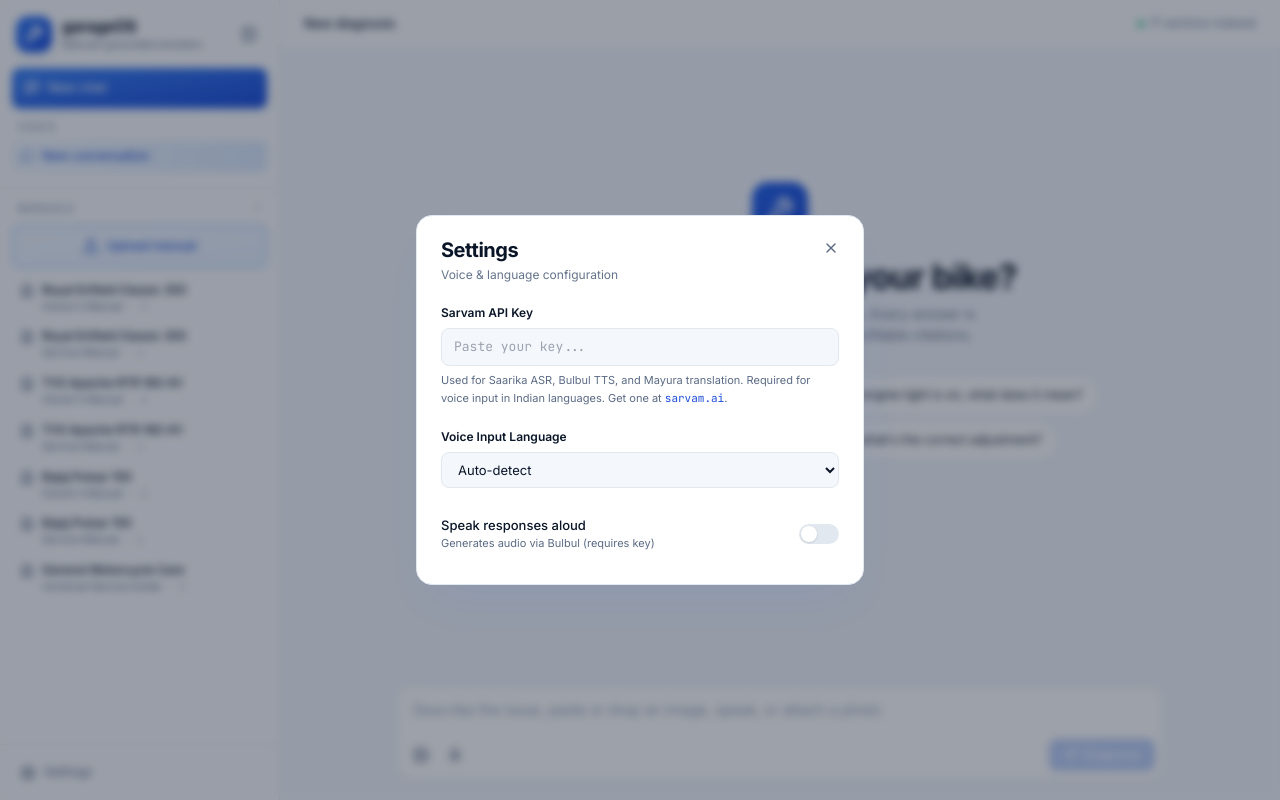
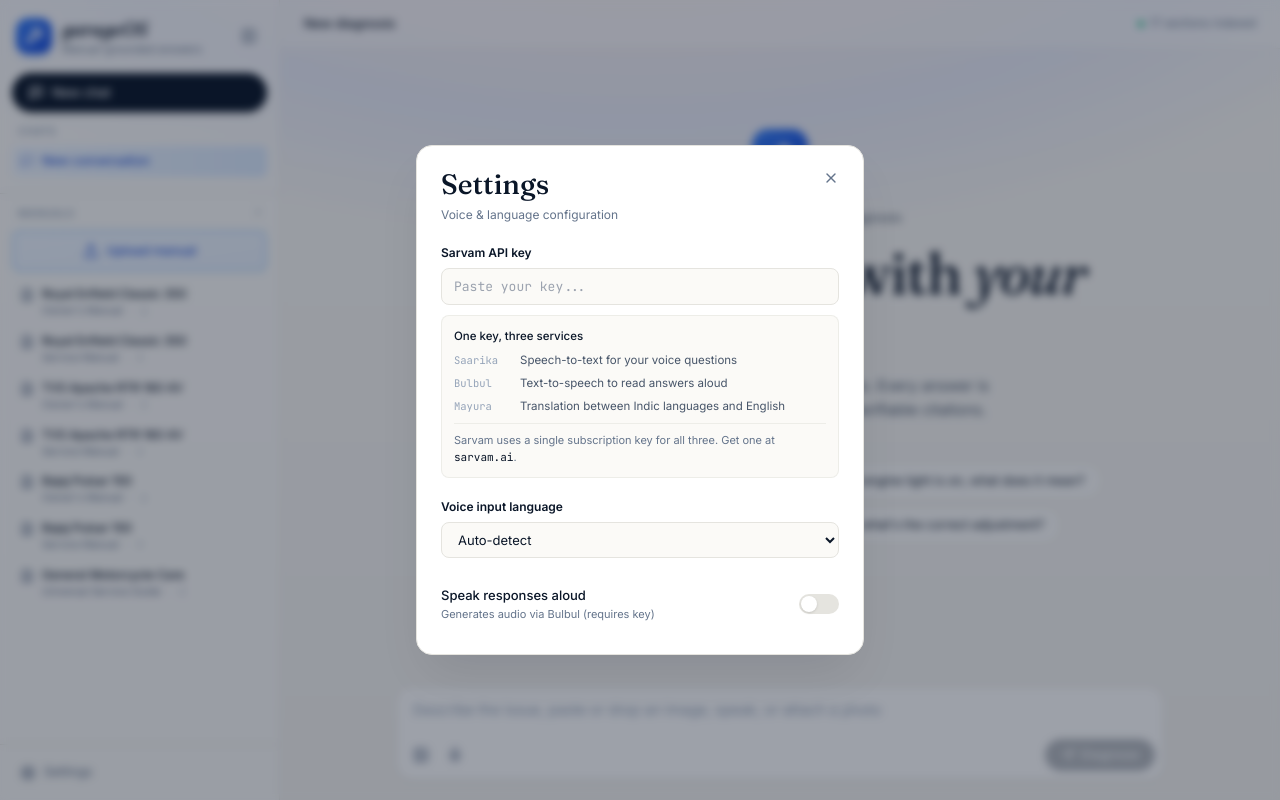
Before and after one commit to whitiger26/sarvam, a React (Vite) app: page / in a window 1280 px wide. Both pictures are taken after a click on the button "Settings". Built offline with nearby package versions, Linux system fonts and the light colour scheme.

Commit message:
UI fixes and STT

```diff
--- a/src/App.jsx
+++ b/src/App.jsx
@@ -48,7 +48,7 @@ function ensureFonts() {
   link.id = FONT_LINK_ID;
   link.rel = "stylesheet";
   link.href =
-    "https://fonts.googleapis.com/css2?family=Inter:wght@400;500;600;700;800&family=JetBrains+Mono:wght@400;500;600&display=swap";
+    "https://fonts.googleapis.com/css2?family=Inter:wght@400;500;600;700;800&family=Fraunces:ital,opsz,wght@0,9..144,400;0,9..144,500;0,9..144,600;0,9..144,700;1,9..144,400;1,9..144,500;1,9..144,600&family=JetBrains+Mono:wght@400;500;600&display=swap";
   document.head.appendChild(link);
 }
 
@@ -685,7 +685,7 @@ function Logo({ collapsed }) {
       </div>
       {!collapsed && (
         <div className="flex flex-col leading-tight">
-          <div className="font-display text-[16px] font-bold text-[#0A1628] tracking-tight">
+          <div className="font-serif italic text-[20px] text-[#0A1628] tracking-tight" style={{ fontVariationSettings: "'opsz' 96, 'SOFT' 100, 'wght' 500" }}>
             garageOS
           </div>
           <div className="text-[11px] text-[#64748B] mt-0.5">
@@ -716,7 +716,7 @@ function Sidebar({
 
   return (
     <aside
-      className={`bg-[#FAFBFD] border-r border-[#E2E8F0] flex flex-col transition-all duration-200 ease-out ${
+      className={`bg-white/50 backdrop-blur-sm border-r border-[#E5E4DF]/70 flex flex-col transition-all duration-200 ease-out ${
         collapsed ? "w-[56px]" : "w-[280px]"
       }`}
     >
@@ -749,7 +749,7 @@ function Sidebar({
       <div className={`${collapsed ? "px-2" : "px-3"} pt-2 pb-3`}>
         <button
           onClick={onNewConversation}
-          className={`w-full flex items-center ${collapsed ? "justify-center h-10 w-10 mx-auto" : "justify-start gap-2 px-3 py-2.5"} bg-gradient-to-br from-[#3B82F6] to-[#1D4ED8] hover:from-[#2563EB] hover:to-[#1E40AF] text-white rounded-lg text-[13px] font-medium transition-all shadow-md shadow-blue-500/20 hover:shadow-lg hover:shadow-blue-500/30`}
+          className={`w-full flex items-center ${collapsed ? "justify-center h-10 w-10 mx-auto" : "justify-start gap-2 px-4 py-2.5"} bg-[#0A1628] hover:bg-[#1E293B] text-white rounded-full text-[13px] font-medium transition-all shadow-md shadow-black/10 hover:shadow-lg`}
           title={collapsed ? "New chat" : undefined}
         >
           <MessageSquarePlus className="w-4 h-4 flex-shrink-0" strokeWidth={2.25} />
@@ -797,7 +797,7 @@ function Sidebar({
         </div>
       )}
 
-      <div className={`${collapsed ? "px-2" : "px-3"} mt-2 border-t border-[#E2E8F0] pt-3`}>
+      <div className={`${collapsed ? "px-2" : "px-3"} mt-2 border-t border-[#E5E4DF] pt-3`}>
         {!collapsed && (
           <div className="flex items-center justify-between px-1.5 mb-2">
             <div className="text-[10.5px] font-semibold text-[#94A3B8] uppercase tracking-wide" style={{ letterSpacing: "0.04em" }}>
@@ -869,7 +869,7 @@ function Sidebar({
       )}
 
       {/* Footer */}
-      <div className={`mt-auto ${collapsed ? "px-2" : "px-3"} py-3 border-t border-[#E2E8F0]`}>
+      <div className={`mt-auto ${collapsed ? "px-2" : "px-3"} py-3 border-t border-[#E5E4DF]`}>
         <button
           onClick={onOpenSettings}
           className={`w-full flex items-center ${collapsed ? "justify-center" : "gap-2 px-2"} py-1.5 text-[12.5px] text-[#5B6B85] hover:text-[#0A1628] hover:bg-[#EFF6FF] rounded-md transition-colors`}
@@ -899,7 +899,7 @@ function CitationCard({ n, chunk, onClick }) {
   return (
     <button
       onClick={onClick}
-      className="text-left border border-[#E2E8F0] hover:border-[#2563EB] rounded-lg p-3.5 bg-white hover:shadow-md hover:shadow-blue-500/5 transition-all w-full"
+      className="text-left border border-[#E5E4DF] hover:border-[#2563EB] rounded-lg p-3.5 bg-white hover:shadow-md hover:shadow-blue-500/5 transition-all w-full"
     >
       <div className="flex items-baseline justify-between gap-2 mb-1.5">
         <div className="font-mono text-[10.5px] text-[#2563EB] font-semibold">[{n}]</div>
@@ -1037,7 +1037,7 @@ function MessageBubble({ msg, onCitationClick, onFollowupClick }) {
       <div className="flex justify-end mb-6">
         <div className="max-w-[75%]">
           {msg.image && (
-            <div className="mb-2 rounded-xl overflow-hidden border border-[#E2E8F0]">
+            <div className="mb-2 rounded-xl overflow-hidden border border-[#E5E4DF]">
               <img src={msg.image} alt="upload" className="max-h-56 object-cover" />
             </div>
           )}
@@ -1134,15 +1134,17 @@ function SettingsModal({ open, onClose, sarvamKey, setSarvamKey, voiceLang, setV
   return (
     <div className="fixed inset-0 z-50 bg-[#0A1628]/40 backdrop-blur-sm flex items-center justify-center p-4" onClick={onClose}>
       <div
-        className="bg-white border border-[#E2E8F0] rounded-2xl max-w-md w-full p-6 shadow-2xl shadow-blue-500/10"
+        className="bg-white border border-[#E5E4DF] rounded-2xl max-w-md w-full p-6 shadow-2xl shadow-black/10"
         onClick={e => e.stopPropagation()}
       >
         <div className="flex justify-between items-start mb-5">
           <div>
-            <div className="font-display text-[20px] text-[#0A1628] font-bold tracking-tight leading-none">Settings</div>
-            <div className="text-[12px] text-[#64748B] mt-1.5">Voice & language configuration</div>
-          </div>
-          <button onClick={onClose} className="text-[#5B6B85] hover:text-[#0A1628]">
+            <div className="font-serif text-[28px] text-[#0A1628] leading-none" style={{ fontVariationSettings: "'opsz' 96, 'SOFT' 50, 'wght' 500" }}>
+              Settings
+            </div>
+            <div className="text-[12px] text-[#64748B] mt-2">Voice & language configuration</div>
+          </div>
+          <button onClick={onClose} className="text-[#64748B] hover:text-[#0A1628]">
             <X className="w-4 h-4" />
           </button>
         </div>
@@ -1150,28 +1152,38 @@ function SettingsModal({ open, onClose, sarvamKey, setSarvamKey, voiceLang, setV
         <div className="space-y-5">
           <div>
             <label className="block text-[12px] font-semibold text-[#0A1628] mb-1.5">
-              Sarvam API Key
+              Sarvam API key
             </label>
             <input
               type="password"
               value={sarvamKey}
               onChange={e => setSarvamKey(e.target.value)}
               placeholder="Paste your key..."
-              className="w-full px-3 py-2 text-[13px] font-mono bg-[#F4F7FC] border border-[#E2E8F0] rounded-lg focus:outline-none focus:border-[#2563EB] focus:bg-white transition-colors"
+              className="w-full px-3 py-2 text-[13px] font-mono bg-[#FBFAF7] border border-[#E5E4DF] rounded-lg focus:outline-none focus:border-[#0A1628] focus:bg-white transition-colors"
             />
-            <p className="text-[11px] text-[#5B6B85] mt-1.5 leading-relaxed">
-              Used for Saarika ASR, Bulbul TTS, and Mayura translation. Required for voice input in Indian languages. Get one at <span className="font-mono text-[#1D4ED8]">sarvam.ai</span>.
-            </p>
+            <div className="mt-2.5 rounded-lg bg-[#FBFAF7] border border-[#E5E4DF]/60 p-3">
+              <div className="text-[11.5px] text-[#0A1628] font-medium mb-1.5">
+                One key, three services
+              </div>
+              <div className="text-[11.5px] text-[#475569] leading-relaxed space-y-1">
+                <div className="flex gap-2"><span className="font-mono text-[10.5px] text-[#94A3B8] mt-[1px] w-[58px] flex-shrink-0">Saarika</span><span>Speech-to-text for your voice questions</span></div>
+                <div className="flex gap-2"><span className="font-mono text-[10.5px] text-[#94A3B8] mt-[1px] w-[58px] flex-shrink-0">Bulbul</span><span>Text-to-speech to read answers aloud</span></div>
+                <div className="flex gap-2"><span className="font-mono text-[10.5px] text-[#94A3B8] mt-[1px] w-[58px] flex-shrink-0">Mayura</span><span>Translation between Indic languages and English</span></div>
+              </div>
+              <div className="text-[11px] text-[#64748B] mt-2 pt-2 border-t border-[#E5E4DF]/60">
+                Sarvam uses a single subscription key for all three. Get one at <span className="font-mono text-[#0A1628]">sarvam.ai</span>.
+              </div>
+            </div>
           </div>
 
           <div>
             <label className="block text-[12px] font-semibold text-[#0A1628] mb-1.5">
-              Voice Input Language
+              Voice input language
             </label>
             <select
               value={voiceLang}
               onChange={e => setVoiceLang(e.target.value)}
-              className="w-full px-3 py-2 text-[13px] bg-[#F4F7FC] border border-[#E2E8F0] rounded-lg focus:outline-none focus:border-[#2563EB] focus:bg-white"
+              className="w-full px-3 py-2 text-[13px] bg-[#FBFAF7] border border-[#E5E4DF] rounded-lg focus:outline-none focus:border-[#0A1628] focus:bg-white"
             >
               <option value="unknown">Auto-detect</option>
               <option value="en-IN">English (India)</option>
@@ -1190,11 +1202,11 @@ function SettingsModal({ open, onClose, sarvamKey, setSarvamKey, voiceLang, setV
           <div className="flex items-center justify-between py-2">
             <div>
               <div className="text-[13px] text-[#0A1628] font-medium">Speak responses aloud</div>
-              <div className="text-[11px] text-[#5B6B85]">Generates audio via Bulbul (requires key)</div>
+              <div className="text-[11px] text-[#64748B]">Generates audio via Bulbul (requires key)</div>
             </div>
             <button
               onClick={() => setTtsEnabled(!ttsEnabled)}
-              className={`w-10 h-5 rounded-full transition-colors relative ${ttsEnabled ? "bg-[#2563EB]" : "bg-[#E2E8F0]"}`}
+              className={`w-10 h-5 rounded-full transition-colors relative ${ttsEnabled ? "bg-[#0A1628]" : "bg-[#E5E4DF]"}`}
             >
               <span className={`absolute top-0.5 w-4 h-4 bg-white rounded-full transition-transform shadow ${ttsEnabled ? "left-5" : "left-0.5"}`} />
             </button>
@@ -1210,16 +1222,16 @@ function DocumentPreviewModal({ doc, onClose, onSelectChunk }) {
   return (
     <div className="fixed inset-0 z-50 bg-[#0A1628]/40 backdrop-blur-sm flex items-center justify-center p-4" onClick={onClose}>
       <div
-        className="bg-white border border-[#E2E8F0] rounded-2xl max-w-2xl w-full max-h-[80vh] flex flex-col shadow-2xl shadow-blue-500/10"
+        className="bg-white border border-[#E5E4DF] rounded-2xl max-w-2xl w-full max-h-[80vh] flex flex-col shadow-2xl shadow-blue-500/10"
         onClick={e => e.stopPropagation()}
       >
-        <div className="flex justify-between items-start p-6 border-b border-[#E2E8F0]">
+        <div className="flex justify-between items-start p-6 border-b border-[#E5E4DF]">
           <div className="flex items-start gap-3">
             <div className="w-10 h-10 rounded-lg bg-[#EFF6FF] flex items-center justify-center flex-shrink-0">
               <FileText className="w-5 h-5 text-[#2563EB]" />
             </div>
             <div>
-              <div className="font-display text-[18px] text-[#0A1628] font-bold tracking-tight leading-tight">
+              <div className="font-serif text-[22px] text-[#0A1628] leading-tight" style={{ fontVariationSettings: "'opsz' 96, 'SOFT' 50, 'wght' 500" }}>
                 {doc.brand}
               </div>
               <div className="text-[12px] text-[#5B6B85] mt-0.5 font-mono">
@@ -1236,7 +1248,7 @@ function DocumentPreviewModal({ doc, onClose, onSelectChunk }) {
             <button
               key={chunk.id}
               onClick={() => onSelectChunk(chunk)}
-              className="w-full text-left p-4 border border-[#E2E8F0] hover:border-[#2563EB] hover:bg-[#EFF6FF]/30 rounded-lg transition-all"
+              className="w-full text-left p-4 border border-[#E5E4DF] hover:border-[#2563EB] hover:bg-[#EFF6FF]/30 rounded-lg transition-all"
             >
               <div className="flex items-baseline justify-between gap-3 mb-1.5">
                 <div className="text-[13px] font-semibold text-[#0A1628]">
@@ -1262,12 +1274,12 @@ function ChunkPreviewModal({ chunk, onClose }) {
   return (
     <div className="fixed inset-0 z-[60] bg-[#0A1628]/50 backdrop-blur-sm flex items-center justify-center p-4" onClick={onClose}>
       <div
-        className="bg-white border border-[#E2E8F0] rounded-2xl max-w-lg w-full p-6 shadow-2xl"
+        className="bg-white border border-[#E5E4DF] rounded-2xl max-w-lg w-full p-6 shadow-2xl"
         onClick={e => e.stopPropagation()}
       >
         <div className="flex justify-between items-start mb-4">
           <div>
-            <div className="font-display text-[18px] text-[#0A1628] font-bold tracking-tight leading-tight">
+            <div className="font-serif text-[22px] text-[#0A1628] leading-tight" style={{ fontVariationSettings: "'opsz' 96, 'SOFT' 50, 'wght' 500" }}>
               {chunk.brand}
             </div>
             <div className="text-[11px] font-mono text-[#5B6B85] mt-1">
@@ -1694,14 +1706,24 @@ export default function App() {
     <div
       className="h-screen w-full flex overflow-hidden"
       style={{
-        background: "#F4F7FC",
+        background: `
+          radial-gradient(ellipse 1100px 520px at 50% -180px,
+            rgba(255, 167, 102, 0.22) 0%,
+            rgba(248, 200, 158, 0.18) 18%,
+            rgba(220, 188, 220, 0.16) 38%,
+            rgba(173, 188, 255, 0.20) 58%,
+            rgba(255, 255, 255, 0) 82%
+          ),
+          linear-gradient(180deg, #FBFAF7 0%, #F5F4F1 100%)
+        `,
         fontFamily: "'Inter', -apple-system, BlinkMacSystemFont, 'Segoe UI', sans-serif",
         color: "#0A1628",
       }}
     >
       <style>{`
-        .font-display { font-family: 'Inter', -apple-system, BlinkMacSystemFont, sans-serif; font-feature-settings: 'cv11', 'ss01', 'ss03'; }
-        .font-mono { font-family: 'JetBrains Mono', ui-monospace, 'SF Mono', Menlo, monospace; }
+        .font-display { font-family: 'Fraunces', 'Inter', Georgia, serif; font-variation-settings: 'opsz' 96, 'SOFT' 100; letter-spacing: -0.015em; }
+        .font-serif   { font-family: 'Fraunces', 'Inter', Georgia, serif; font-variation-settings: 'opsz' 144, 'SOFT' 50; }
+        .font-mono    { font-family: 'JetBrains Mono', ui-monospace, 'SF Mono', Menlo, monospace; }
         .scrollbar-thin::-webkit-scrollbar { width: 6px; height: 6px; }
         .scrollbar-thin::-webkit-scrollbar-thumb { background: #CBD5E1; border-radius: 3px; }
         .scrollbar-thin::-webkit-scrollbar-thumb:hover { background: #94A3B8; }
@@ -1736,9 +1758,9 @@ export default function App() {
       />
 
       {/* MAIN AREA */}
-      <main className="flex-1 flex flex-col min-w-0 bg-[#F4F7FC]">
+      <main className="flex-1 flex flex-col min-w-0">
         {/* Header */}
-        <header className="px-6 py-3.5 border-b border-[#E2E8F0]/70 bg-white/60 backdrop-blur-sm flex items-center justify-between">
+        <header className="px-6 py-3.5 border-b border-[#E5E4DF]/60 bg-white/40 backdrop-blur-sm flex items-center justify-between">
           <div className="text-[13px] font-medium text-[#0A1628] truncate flex-1">
             {activeConversation.title === "New conversation" ? "New diagnosis" : activeConversation.title}
           </div>
@@ -1781,7 +1803,7 @@ export default function App() {
 
         {/* Composer */}
         <div
-          className="px-6 pb-5 pt-3 bg-gradient-to-t from-[#F4F7FC] via-[#F4F7FC] to-transparent"
+          className="px-6 pb-5 pt-3 bg-gradient-to-t from-[#F5F4F1] via-[#F5F4F1]/95 to-transparent"
           onDragEnter={handleDragEnter}
           onDragOver={handleDragOver}
           onDragLeave={handleDragLeave}
@@ -1789,7 +1811,7 @@ export default function App() {
         >
           <div className="max-w-3xl mx-auto">
             {pendingImage && composerState === "idle" && (
-              <div className="mb-2 inline-flex items-center gap-2 bg-white border border-[#E2E8F0] rounded-lg p-1.5 pr-3">
+              <div className="mb-2 inline-flex items-center gap-2 bg-white border border-[#E5E4DF] rounded-lg p-1.5 pr-3">
                 <img src={pendingImage.dataUrl} className="w-10 h-10 object-cover rounded" />
                 <span className="text-[12px] text-[#0A1628]">Image attached</span>
                 <button onClick={() => setPendingImage(null)} className="text-[#5B6B85] hover:text-[#DC2626]">
@@ -1810,13 +1832,13 @@ export default function App() {
                   </div>
                   <button
                     onClick={handleCancelRecording}
-                    className="px-3 py-1.5 text-[12.5px] text-[#5B6B85] hover:text-[#0A1628] hover:bg-[#F1F5F9] rounded-lg font-medium transition-colors"
+                    className="px-3.5 py-1.5 text-[12.5px] text-[#475569] hover:text-[#0A1628] hover:bg-[#F1F5F9] rounded-full font-medium transition-colors"
                   >
                     Cancel
                   </button>
                   <button
                     onClick={handleStopRecording}
-                    className="inline-flex items-center gap-1.5 px-3 py-1.5 bg-[#2563EB] hover:bg-[#1D4ED8] text-white rounded-lg text-[12.5px] font-medium transition-colors"
+                    className="inline-flex items-center gap-1.5 px-4 py-1.5 bg-[#0A1628] hover:bg-[#1E293B] text-white rounded-full text-[12.5px] font-medium transition-colors"
                   >
                     <Square className="w-3 h-3 fill-current" strokeWidth={0} />
                     Stop & transcribe
@@ -1826,7 +1848,7 @@ export default function App() {
             )}
 
             {composerState === "transcribing" && (
-              <div className="bg-white border border-[#E2E8F0] rounded-2xl p-4 shadow-sm">
+              <div className="bg-white border border-[#E5E4DF] rounded-2xl p-4 shadow-sm">
                 <div className="flex items-center gap-3 text-[#5B6B85]">
                   <Loader2 className="w-4 h-4 animate-spin text-[#2563EB]" />
                   <span className="text-[13px] text-[#475569]">Transcribing with Sarvam Saarika...</span>
@@ -1857,16 +1879,16 @@ export default function App() {
                   className="w-full px-2 py-1 text-[14px] bg-transparent focus:outline-none resize-none text-[#0A1628]"
                   autoFocus
                 />
-                <div className="flex items-center justify-end gap-2 px-2 pt-2 border-t border-[#E2E8F0]">
+                <div className="flex items-center justify-end gap-2 px-2 pt-2 border-t border-[#E5E4DF]">
                   <button
                     onClick={handleCancelRecording}
-                    className="px-3 py-1.5 text-[12.5px] text-[#5B6B85] hover:text-[#DC2626] hover:bg-[#FEE2E2] rounded-lg font-medium transition-colors"
+                    className="px-3.5 py-1.5 text-[12.5px] text-[#475569] hover:text-[#DC2626] hover:bg-[#FEE2E2] rounded-full font-medium transition-colors"
                   >
                     Discard
                   </button>
                   <button
                     onClick={handleSendTranscript}
-                    className="inline-flex items-center gap-1.5 px-3 py-1.5 bg-[#2563EB] hover:bg-[#1D4ED8] text-white rounded-lg text-[12.5px] font-medium transition-colors"
+                    className="inline-flex items-center gap-1.5 px-4 py-1.5 bg-[#0A1628] hover:bg-[#1E293B] text-white rounded-full text-[12.5px] font-medium transition-colors"
                   >
                     <Send className="w-3 h-3" />
                     Send
@@ -1879,7 +1901,7 @@ export default function App() {
               <div className={`bg-white border rounded-2xl shadow-sm transition-all ${
                 isDraggingOver
                   ? "border-[#2563EB] border-2 border-dashed shadow-blue-500/10 bg-[#EFF6FF]/40"
-                  : "border-[#E2E8F0] focus-within:border-[#2563EB] focus-within:shadow-blue-500/5"
+                  : "border-[#E5E4DF] focus-within:border-[#2563EB] focus-within:shadow-blue-500/5"
               }`}>
                 <textarea
                   value={input}
@@ -1932,7 +1954,7 @@ export default function App() {
                   <button
                     onClick={() => handleSend()}
                     disabled={isThinking || (!input.trim() && !pendingImage)}
-                    className="px-3.5 py-1.5 bg-[#2563EB] text-white rounded-lg text-[13px] font-medium hover:bg-[#1D4ED8] transition-colors disabled:opacity-30 disabled:cursor-not-allowed flex items-center gap-1.5"
+                    className="px-4 py-1.5 bg-[#0A1628] text-white rounded-full text-[13px] font-medium hover:bg-[#1E293B] transition-colors disabled:opacity-30 disabled:cursor-not-allowed flex items-center gap-1.5"
                   >
                     {isThinking ? <Loader2 className="w-3.5 h-3.5 animate-spin" /> : <Send className="w-3.5 h-3.5" />}
                     <span>Diagnose</span>
@@ -1977,14 +1999,23 @@ function EmptyState({ onPick }) {
     "Chain slack — what's the correct adjustment?",
   ];
   return (
-    <div className="flex flex-col items-center justify-center min-h-[60vh] text-center">
-      <div className="w-14 h-14 rounded-2xl bg-gradient-to-br from-[#2563EB] to-[#1D4ED8] flex items-center justify-center mb-5 shadow-lg shadow-blue-500/20">
+    <div className="flex flex-col items-center justify-center min-h-[64vh] text-center">
+      <div className="w-14 h-14 rounded-2xl bg-gradient-to-br from-[#3B82F6] via-[#2563EB] to-[#1D4ED8] flex items-center justify-center mb-6 shadow-lg shadow-blue-500/20">
         <Wrench className="w-7 h-7 text-white" strokeWidth={2} />
       </div>
-      <div className="font-display text-[34px] leading-[1.1] text-[#0A1628] tracking-[-0.02em] font-bold mb-2">
-        What's wrong with your bike?
+      <div className="text-[12.5px] text-[#475569] mb-4 tracking-wide" style={{ letterSpacing: "0.02em" }}>
+        Manual-grounded motorcycle diagnosis
       </div>
-      <div className="text-[14px] text-[#5B6B85] mb-8 max-w-md">
+      <div
+        className="font-serif text-[52px] md:text-[58px] leading-[1.02] text-[#0A1628] mb-3 max-w-3xl"
+        style={{ fontVariationSettings: "'opsz' 144, 'SOFT' 50, 'wght' 450", letterSpacing: "-0.025em" }}
+      >
+        What's wrong with{" "}
+        <span className="italic" style={{ fontVariationSettings: "'opsz' 144, 'SOFT' 50, 'wght' 400" }}>
+          your bike?
+        </span>
+      </div>
+      <div className="text-[15px] text-[#475569] mb-10 max-w-md leading-relaxed">
         Ask a question, speak it, or attach a photo. Every answer is grounded in your manual sections with verifiable citations.
       </div>
 
@@ -1993,7 +2024,7 @@ function EmptyState({ onPick }) {
           <button
             key={s}
             onClick={() => onPick(s)}
-            className="px-3.5 py-2 text-[12.5px] text-[#0A1628] bg-white border border-[#E2E8F0] rounded-full hover:border-[#2563EB] hover:bg-[#EFF6FF] hover:text-[#1D4ED8] transition-all"
+            className="px-4 py-2 text-[12.5px] text-[#0A1628] bg-white/80 border border-[#E5E4DF] rounded-full hover:border-[#0A1628] hover:bg-[#0A1628] hover:text-white transition-all"
           >
             {s}
           </button>
```
